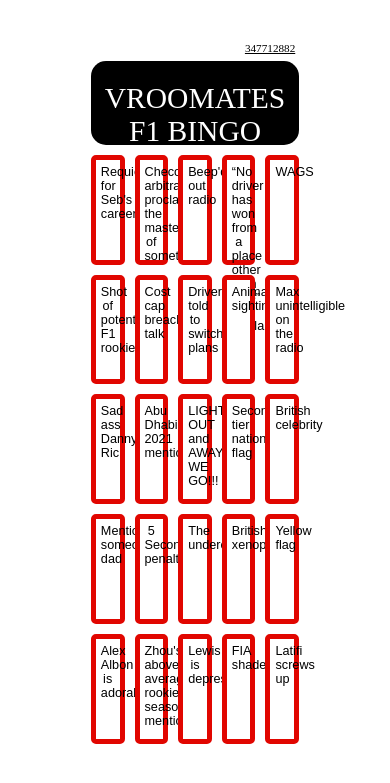
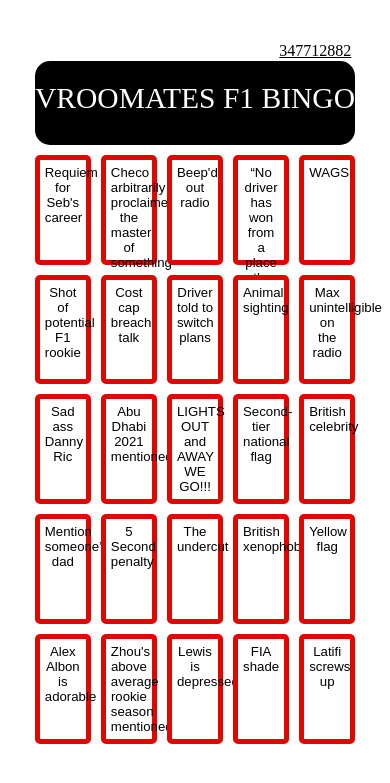
Before and after one commit to afriedman412/bingo, a Flask app: page / in a window 390 px wide. Shown: the top 783 px of the page. Run offline with Flask 2, Linux system fonts and the light colour scheme.

Commit message:
fixing font size for mobile scaling and aws test

```diff
--- a/static/css/gridstyle.css
+++ b/static/css/gridstyle.css
@@ -9,7 +9,7 @@
 
 .grid-container {
     display: grid;
-    grid-template-columns: repeat(5, 9%);
+    grid-template-columns: repeat(5, 15%);
     grid-template-rows: 1vh 10vh repeat(5, 13vh);
     grid-gap: 10px;
     justify-content: center;
@@ -21,7 +21,6 @@
     grid-column: 1 / -1;
     font-family: "Formula1";
     text-align: right;
-    font-size: 70%;
     margin-right: 1vw;
 }
 
@@ -43,7 +42,7 @@
     border-width: 5px;
     color: black;
     border-radius: 5px;
-    font-size: 1.5vh;
+    font-size: calc(1vh + 30%);
     text-align: center;
     padding: 5px;
     font-family: Arial, Helvetica, sans-serif;
```
